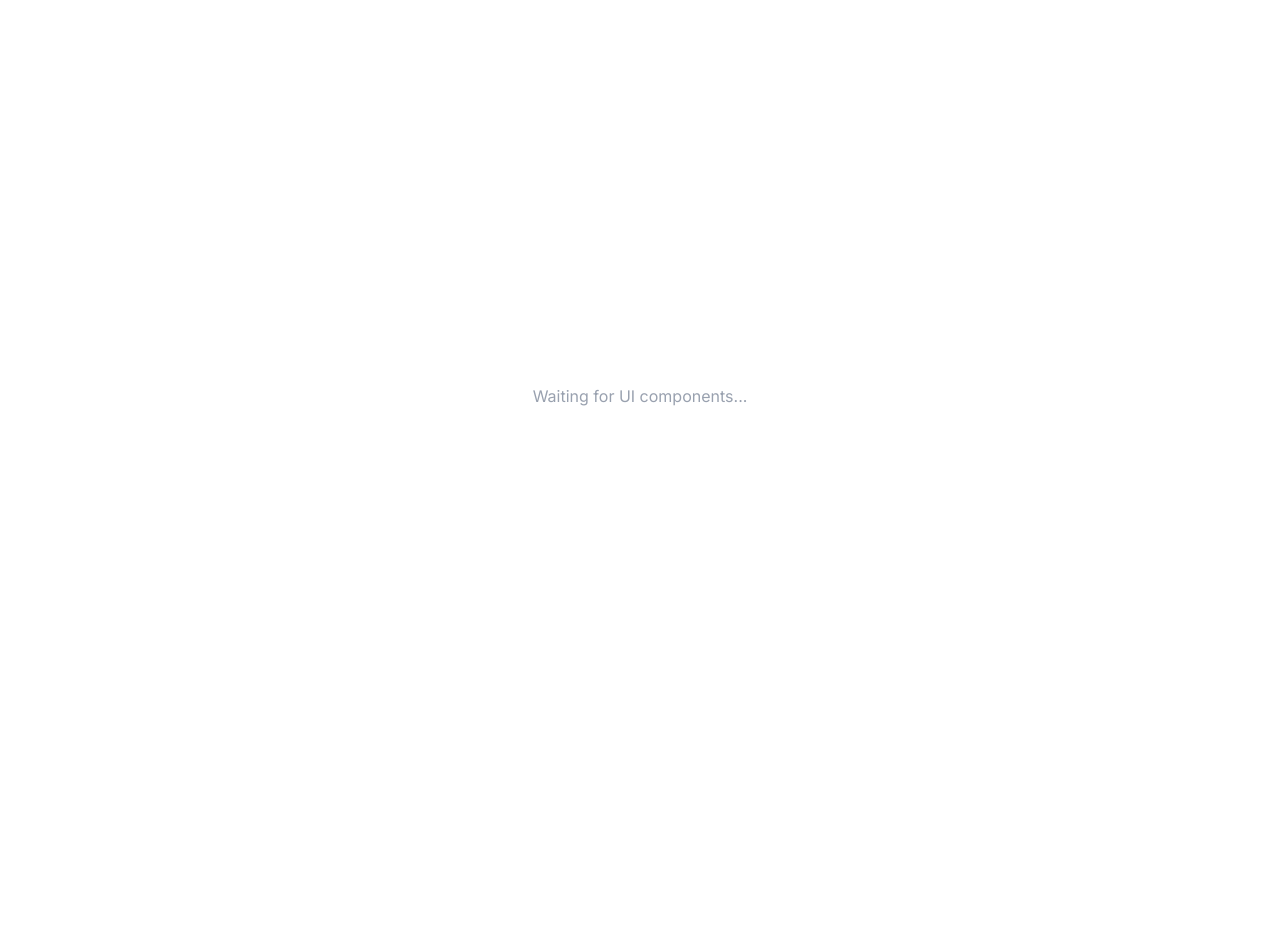
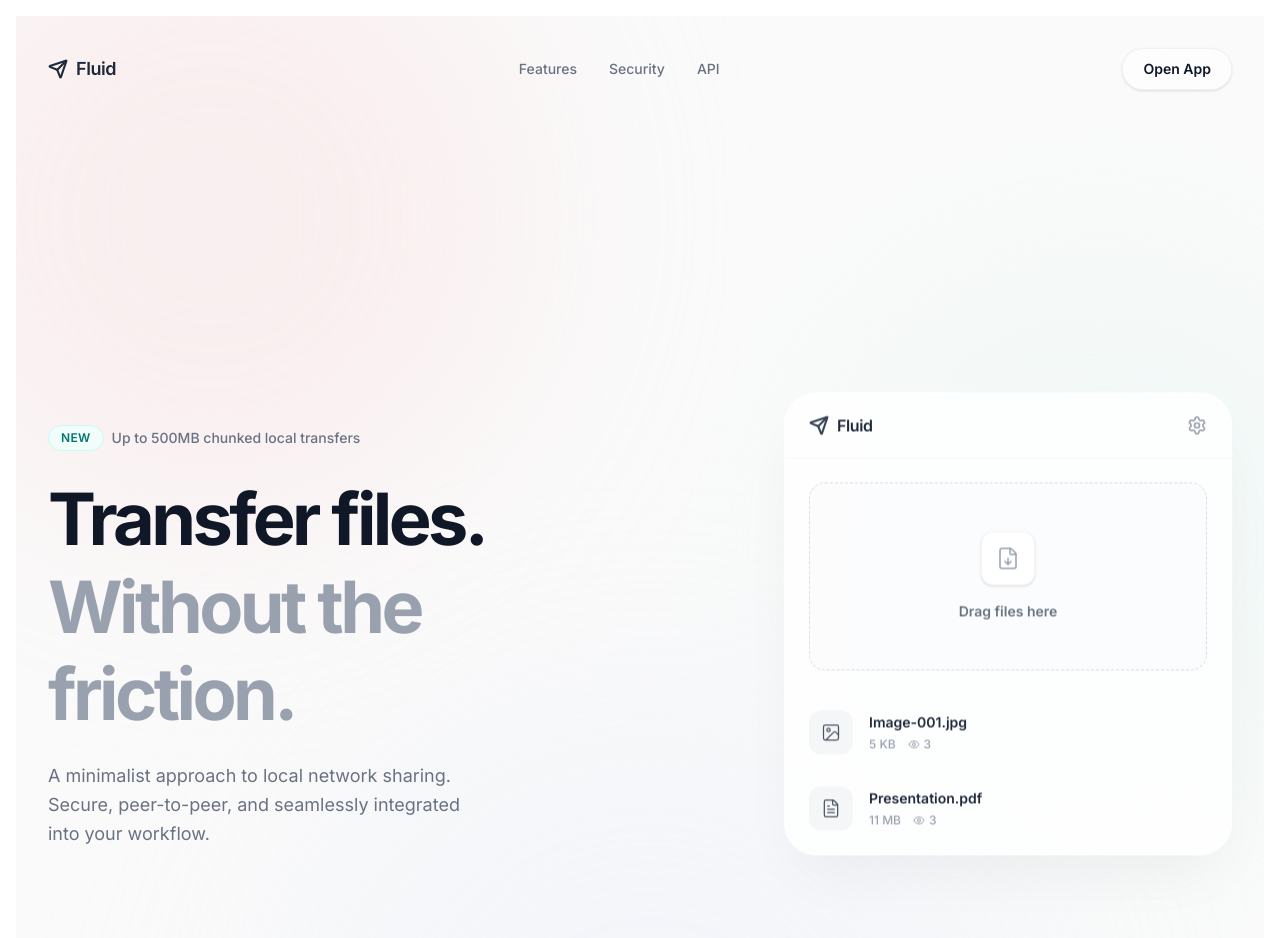
Before and after one commit to inputtext/LFTS, a Next.js app in the folder frontend/: page / in a window 1280 px wide. Shown: the top 938 px of the page. Before the commit the page ends 800 px from the top, so only its background shows below. Built offline with nearby package versions, Linux system fonts and the light colour scheme.

Commit message:
updated ui

```diff
--- a/frontend/package.json
+++ b/frontend/package.json
@@ -12,6 +12,7 @@
     "@studio-freight/lenis": "^1.0.42",
     "framer-motion": "^13.2.0",
     "gsap": "^3.15.0",
+    "lucide-react": "^1.42.0",
     "next": "16.3.4",
     "react": "19.2.8",
     "react-dom": "19.2.8"
--- a/frontend/src/app/layout.tsx
+++ b/frontend/src/app/layout.tsx
@@ -1,29 +1,20 @@
 import type { Metadata } from "next";
 import { Inter } from "next/font/google";
 import "./globals.css";
-import SmoothScroll from "@/components/SmoothScroll";
 
 const inter = Inter({ subsets: ["latin"] });
 
 export const metadata: Metadata = {
-  title: "Local File Transfer",
-  description: "High-speed P2P local network file sharing",
+  title: "Fluid | Minimal File Transfer",
+  description: "Seamless local network transfers.",
 };
 
-export default function RootLayout({
-  children,
-}: Readonly<{
-  children: React.ReactNode;
-}>) {
+export default function RootLayout({ children }: { children: React.ReactNode }) {
   return (
-    <html lang="en" className="dark">
-      {/* Setting the default dark background and text colors to match the UI theme */}
-      <body className={`${inter.className} bg-[#1e2029] text-gray-100 antialiased min-h-screen`}>
-        <SmoothScroll>
-          <main className="max-w-7xl mx-auto p-6 md:p-12">
-            {children}
-          </main>
-        </SmoothScroll>
+    <html lang="en">
+      {/* Eye-soothing pastel gradient background: Soft Peach to Pale Mint/Lavender */}
+      <body className={`${inter.className} bg-gradient-to-br from-[#fff0f0] via-[#f3f4fb] to-[#e8fbf6] text-gray-800 antialiased min-h-screen flex items-center justify-center p-4`}>
+        {children}
       </body>
     </html>
   );
--- a/frontend/src/app/page.tsx
+++ b/frontend/src/app/page.tsx
@@ -1,8 +1,175 @@
+"use client";
+
+import { useEffect, useRef } from "react";
+import gsap from "gsap";
+import { ScrollTrigger } from "gsap/ScrollTrigger";
+import { Send, FileDown, Image as ImageIcon, FileText, Link, Eye, Download, Settings, Lock, Edit3, Trash2 } from "lucide-react";
+
+gsap.registerPlugin(ScrollTrigger);
+
 export default function Home() {
+  const containerRef = useRef<HTMLDivElement>(null);
+  const widgetRef = useRef<HTMLDivElement>(null);
+
+  useEffect(() => {
+    const ctx = gsap.context(() => {
+      // 1. AE-Style Masked Text Reveal
+      // The text elements slide up from behind their overflow-hidden wrappers
+      gsap.from(".reveal-text", {
+        y: "120%",
+        ease: "power4.out",
+        duration: 1.2,
+        stagger: 0.15,
+        delay: 0.2
+      });
+
+      gsap.from(".fade-element", {
+        opacity: 0,
+        y: 20,
+        duration: 1,
+        ease: "power2.out",
+        delay: 0.8
+      });
+
+      // 2. Spring-loaded Widget Entrance
+      gsap.from(widgetRef.current, {
+        scale: 0.9,
+        opacity: 0,
+        y: 40,
+        duration: 1.4,
+        ease: "back.out(1.2)",
+        delay: 0.6,
+        onComplete: () => {
+          // 3. Continuous "Weightless" Floating Animation
+          gsap.to(widgetRef.current, {
+            y: "-=15",
+            duration: 3,
+            repeat: -1,
+            yoyo: true,
+            ease: "sine.inOut"
+          });
+        }
+      });
+
+      // 4. Subtle Parallax for the Pastel Background Blobs
+      gsap.to(".blob-1", {
+        y: 100,
+        ease: "none",
+        scrollTrigger: { trigger: containerRef.current, start: "top top", end: "bottom top", scrub: 1 }
+      });
+      gsap.to(".blob-2", {
+        y: -150,
+        ease: "none",
+        scrollTrigger: { trigger: containerRef.current, start: "top top", end: "bottom top", scrub: 1.5 }
+      });
+
+    }, containerRef);
+
+    return () => ctx.revert();
+  }, []);
+
   return (
-    <div className="flex flex-col items-center justify-center min-h-[80vh]">
-      <h1 className="text-4xl font-semibold mb-4 text-white">Big transfers, bigger impact</h1>
-      <p className="text-gray-400">Waiting for UI components...</p>
+    <div ref={containerRef} className="relative w-full min-h-[150vh] flex flex-col items-center overflow-hidden bg-[#fafafa]">
+
+      {/* Abstract Pastel Background Blobs (Simulating AE Gradient Meshes) */}
+      <div className="blob-1 absolute top-[-10%] left-[-10%] w-[50vw] h-[50vw] bg-rose-100/60 rounded-full mix-blend-multiply filter blur-[100px] opacity-70"></div>
+      <div className="blob-2 absolute top-[20%] right-[-10%] w-[45vw] h-[45vw] bg-teal-50/80 rounded-full mix-blend-multiply filter blur-[100px] opacity-70"></div>
+      <div className="absolute bottom-[-20%] left-[20%] w-[60vw] h-[60vw] bg-indigo-50/50 rounded-full mix-blend-multiply filter blur-[120px] opacity-60"></div>
+
+      {/* Navigation */}
+      <nav className="fade-element w-full max-w-7xl flex items-center justify-between px-8 py-8 z-20">
+        <div className="flex items-center gap-2">
+          <Send className="w-5 h-5 text-gray-800" strokeWidth={2.5} />
+          <span className="font-semibold text-gray-800 tracking-tight text-lg">Fluid</span>
+        </div>
+        <div className="flex gap-8 text-sm font-medium text-gray-500">
+          <a href="#" className="hover:text-gray-900 transition-colors">Features</a>
+          <a href="#" className="hover:text-gray-900 transition-colors">Security</a>
+          <a href="#" className="hover:text-gray-900 transition-colors">API</a>
+        </div>
+        <button className="text-sm font-semibold text-gray-900 bg-white/50 backdrop-blur-md px-5 py-2.5 rounded-full border border-gray-200/50 shadow-sm hover:bg-white transition-all">
+          Open App
+        </button>
+      </nav>
+
+      {/* Hero Section */}
+      <main className="w-full max-w-7xl px-8 pt-16 pb-32 flex flex-col lg:flex-row items-center justify-between z-20 flex-1 gap-16">
+
+        {/* Left Typography */}
+        <div className="flex flex-col max-w-xl">
+          <div className="flex gap-2 items-center mb-6 fade-element">
+            <span className="px-3 py-1 text-xs font-semibold tracking-wide text-teal-700 bg-teal-50 rounded-full border border-teal-100">NEW</span>
+            <span className="text-sm font-medium text-gray-500">Up to 500MB chunked local transfers</span>
+          </div>
+
+          <h1 className="text-6xl lg:text-7xl font-bold tracking-tighter text-gray-900 leading-[1.1] mb-6">
+            <div className="overflow-hidden py-1"><div className="reveal-text">Transfer files.</div></div>
+            <div className="overflow-hidden py-1"><div className="reveal-text text-gray-400">Without the</div></div>
+            <div className="overflow-hidden py-1"><div className="reveal-text text-gray-400">friction.</div></div>
+          </h1>
+
+          <p className="text-lg text-gray-500 leading-relaxed max-w-md fade-element">
+            A minimalist approach to local network sharing. Secure, peer-to-peer, and seamlessly integrated into your workflow.
+          </p>
+        </div>
+
+        {/* Right Widget (The Glassmorphism UI) */}
+        <div ref={widgetRef} className="w-full max-w-md relative group">
+          {/* Subtle glow behind the widget */}
+          <div className="absolute inset-0 bg-white/40 blur-3xl rounded-[3rem] -z-10 transition-opacity duration-500 group-hover:opacity-100 opacity-50"></div>
+
+          <div className="bg-white/80 backdrop-blur-2xl rounded-[2rem] shadow-[0_30px_60px_-15px_rgba(0,0,0,0.05)] border border-white overflow-hidden">
+            <div className="flex items-center justify-between px-6 py-5 border-b border-gray-100/60">
+              <div className="flex items-center gap-2">
+                <Send className="w-5 h-5 text-gray-700" strokeWidth={2.5} />
+                <span className="font-semibold text-gray-800 tracking-tight">Fluid</span>
+              </div>
+              <button className="text-gray-400 hover:text-gray-600 transition-colors">
+                <Settings className="w-5 h-5" />
+              </button>
+            </div>
+
+            <div className="p-6">
+              <div className="border-[1.5px] border-dashed border-gray-300/80 rounded-2xl bg-gray-50/50 hover:bg-gray-50/80 transition-colors cursor-pointer flex flex-col items-center justify-center py-12 group/drop">
+                <div className="bg-white p-3.5 rounded-xl shadow-sm border border-gray-100 mb-4 group-hover/drop:scale-110 group-hover/drop:shadow-md transition-all duration-300">
+                  <FileDown className="w-6 h-6 text-gray-400" strokeWidth={1.5} />
+                </div>
+                <span className="text-sm font-semibold text-gray-500">Drag files here</span>
+              </div>
+            </div>
+
+            <div className="flex flex-col pb-2">
+              {[
+                { name: "Image-001.jpg", size: "5 KB", icon: ImageIcon },
+                { name: "Presentation.pdf", size: "11 MB", icon: FileText }
+              ].map((file, i) => (
+                <div key={i} className="flex items-center justify-between px-6 py-4 hover:bg-gray-50/50 transition-colors group/file cursor-pointer">
+                  <div className="flex items-center gap-4">
+                    <div className="bg-gray-100/80 p-3 rounded-xl text-gray-600">
+                      <file.icon className="w-5 h-5" strokeWidth={1.5} />
+                    </div>
+                    <div className="flex flex-col">
+                      <span className="text-sm font-semibold text-gray-800">{file.name}</span>
+                      <div className="flex items-center gap-3 text-xs text-gray-400 mt-1 font-medium">
+                        <span>{file.size}</span>
+                        <span className="flex items-center gap-1"><Eye className="w-3 h-3" /> 3</span>
+                      </div>
+                    </div>
+                  </div>
+
+                  <div className="flex items-center gap-3 opacity-0 group-hover/file:opacity-100 transition-opacity duration-200">
+                    <div className="flex items-center gap-2 text-gray-400">
+                      <button className="hover:text-gray-700 transition-colors"><Lock className="w-4 h-4" strokeWidth={1.5} /></button>
+                      <button className="hover:text-red-500 transition-colors"><Trash2 className="w-4 h-4" strokeWidth={1.5} /></button>
+                    </div>
+                  </div>
+                </div>
+              ))}
+            </div>
+          </div>
+        </div>
+
+      </main>
     </div>
   );
 }
```
Also changed, not shown: 1 other file (tests, documents, lock files or other folders).
